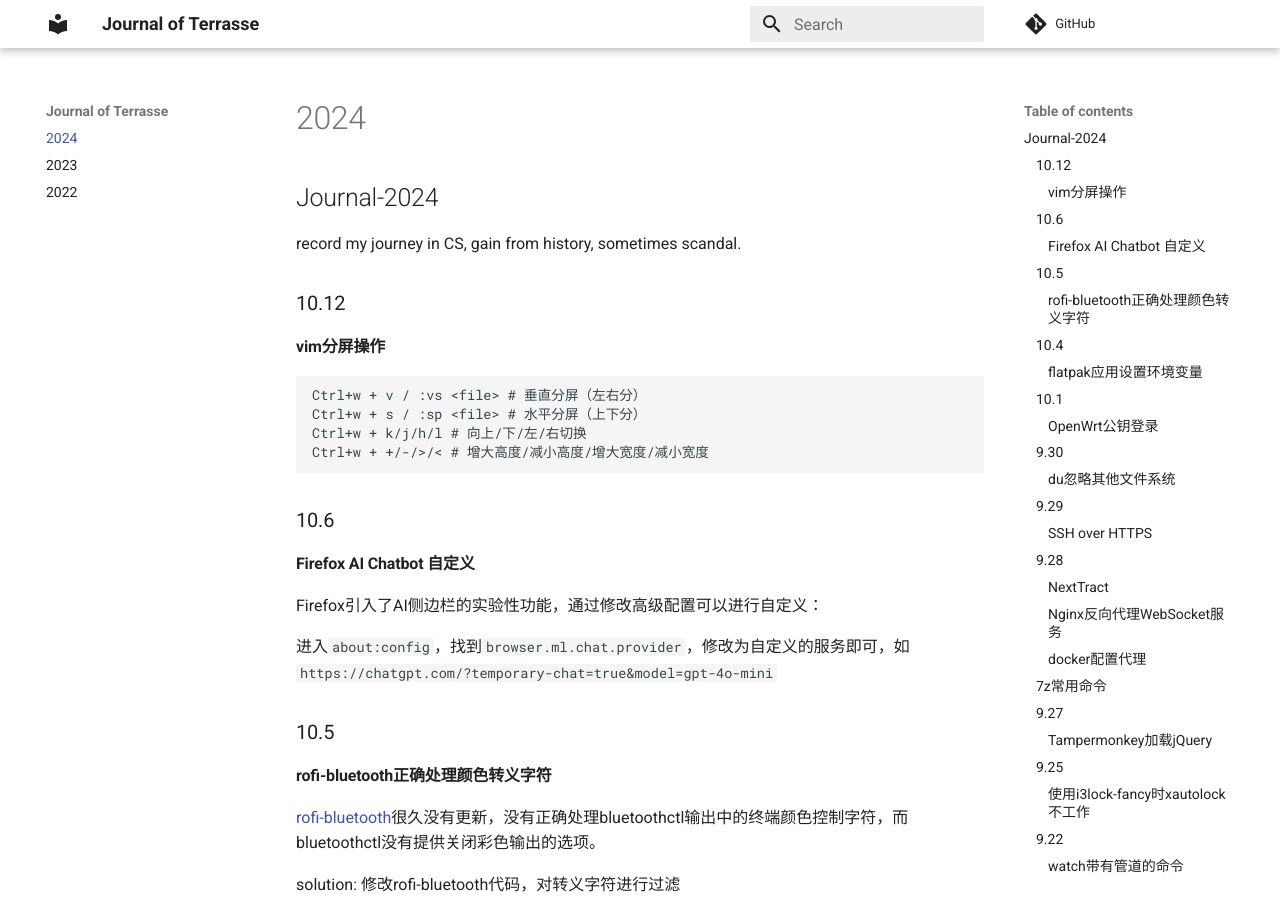
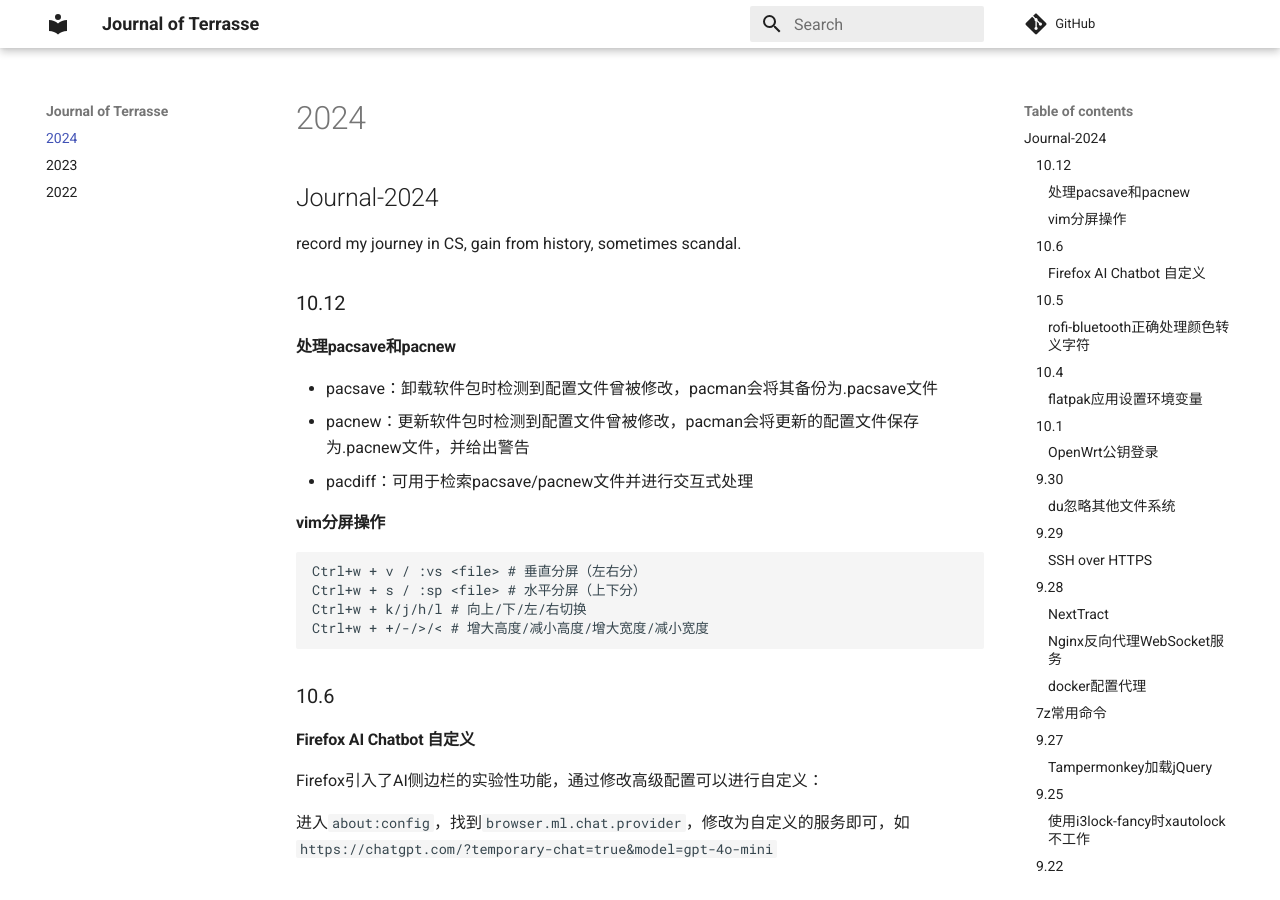
Before and after one commit to Jerry-Terrasse/journal, an MkDocs documentation site: the page built from docs/2024.md, in a window 1280 px wide and 900 px high. Built offline with MkDocs 1.6.1 and Material for MkDocs 9.7.7, drawn with Linux system fonts in a browser that asks for light colours; comment, search, counter and statistics services are not loaded.

Commit message:
update (Sat Oct 12 04:24:46 PM CST 2024)

```diff
--- a/docs/2024.md
+++ b/docs/2024.md
@@ -3,6 +3,12 @@
 record my journey in CS, gain from history, sometimes scandal.
 
 ### 10.12
+
+#### 处理pacsave和pacnew
+
+- pacsave：卸载软件包时检测到配置文件曾被修改，pacman会将其备份为.pacsave文件
+- pacnew：更新软件包时检测到配置文件曾被修改，pacman会将更新的配置文件保存为.pacnew文件，并给出警告
+- pacdiff：可用于检索pacsave/pacnew文件并进行交互式处理
 
 #### vim分屏操作
 
```
